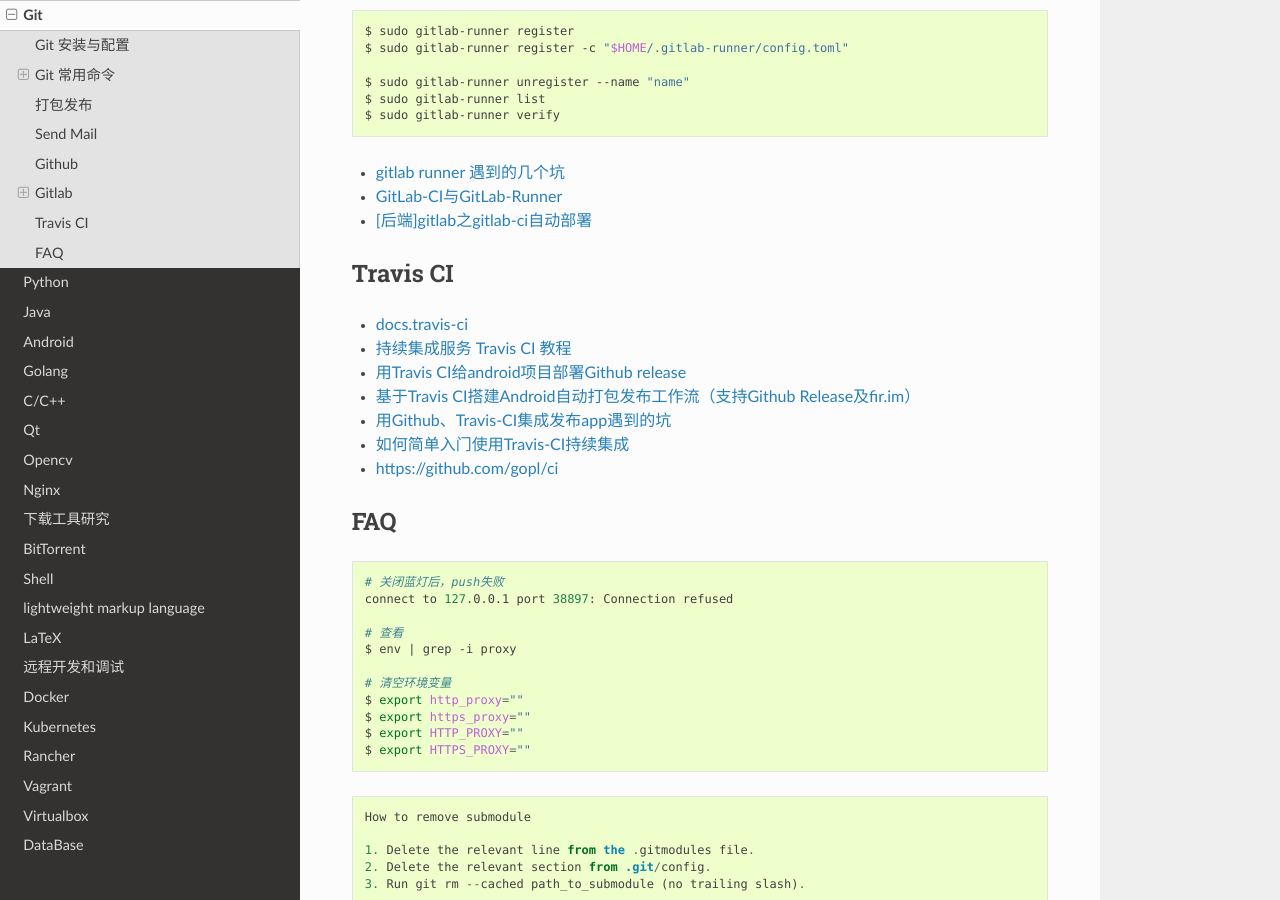
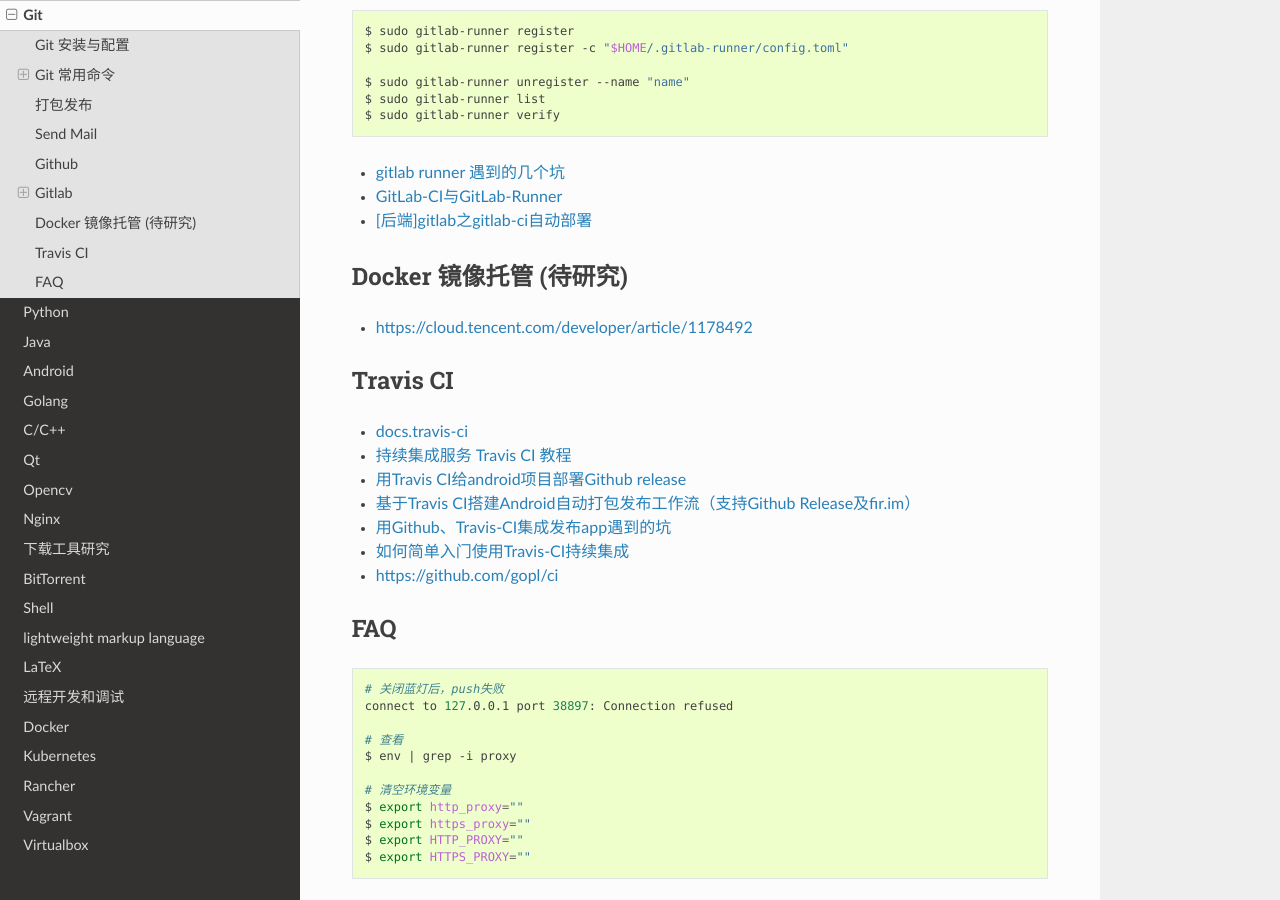
Before and after one commit to my-rds-store/my_space, a Sphinx documentation site: the page built from source/git/index.rst, in a window 1280 px wide and 900 px high, scrolled down 9829 px. Built offline with Sphinx 7.4.7 and the Read the Docs theme 2.0.0, drawn with Linux system fonts in a browser that asks for light colours.

Commit message:
update .....

```diff
--- a/source/autoware/autoware_auto.rst
+++ b/source/autoware/autoware_auto.rst
@@ -2,8 +2,12 @@
 ==============
 
 
+* `GitLab <https://gitlab.com/autowarefoundation/autoware.auto/AutowareAuto>`_
+* `Doc <https://autowarefoundation.gitlab.io/autoware.auto/AutowareAuto/>`_
+
 一 环境搭建
 ------------
+
 
 
 
--- a/source/git/index.rst
+++ b/source/git/index.rst
@@ -580,6 +580,13 @@
 * `GitLab-CI与GitLab-Runner <http://www.jianshu.com/p/2b43151fb92e>`_
 * `[后端]gitlab之gitlab-ci自动部署  <http://www.jianshu.com/p/df433633816b?utm_campaign=maleskine&utm_content=note&utm_medium=seo_notes&utm_source=recommendation>`_
 
+**************************
+Docker 镜像托管 (待研究)
+**************************
+
+* https://cloud.tencent.com/developer/article/1178492
+
+
 **************
 Travis CI
 **************
```
